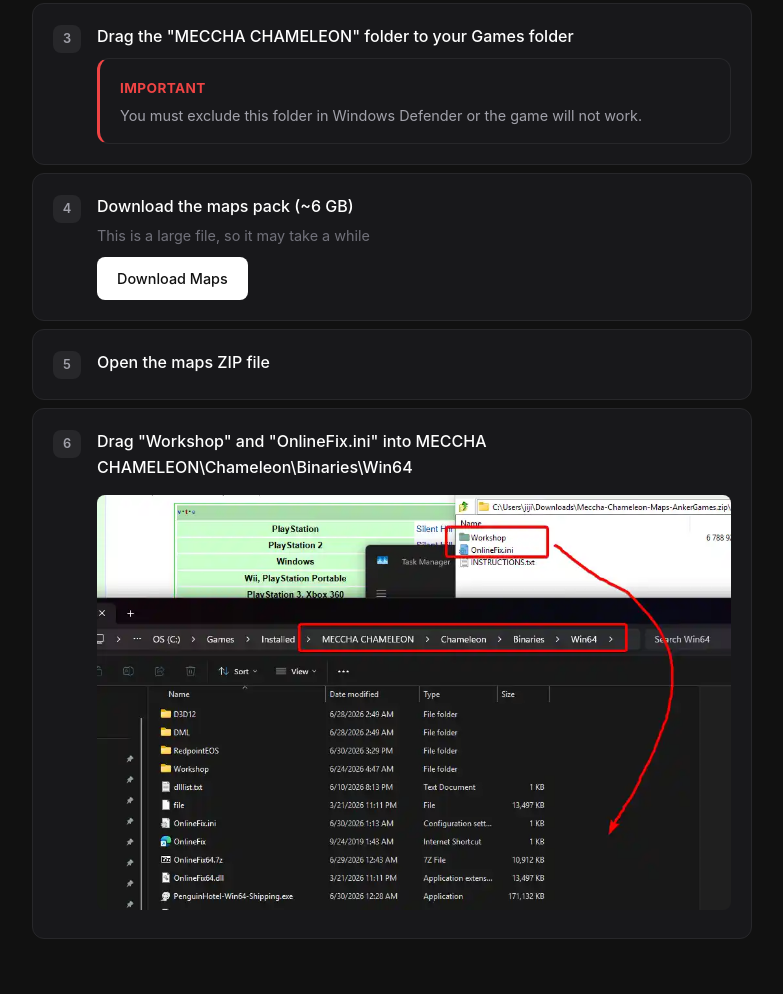
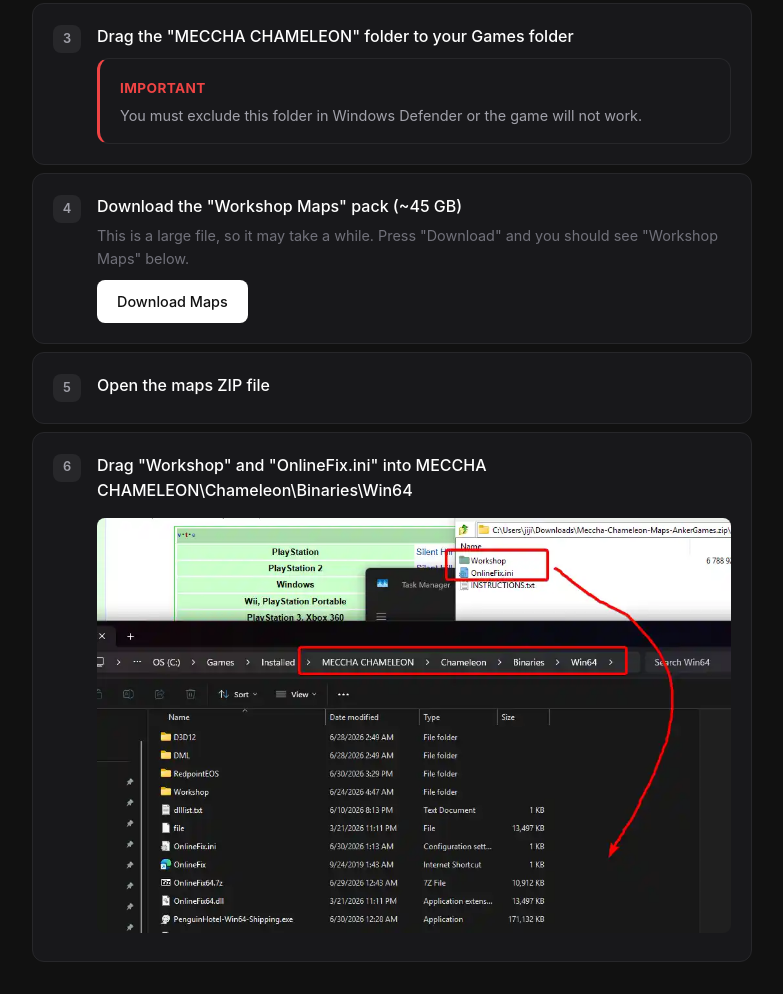
Before and after one commit to jijirae/kabodmeccha, a plain HTML site: page index.html in a window 1280 px wide. Shown: the part 1062-2056 px from the top of the page, without its empty margins (248-1031 px from the left). Drawn offline with Linux system fonts and the light colour scheme.

Commit message:
Update download section for Workshop Maps pack

```diff
--- a/index.html
+++ b/index.html
@@ -190,9 +190,9 @@
             <div class="step">
                 <div class="step-num">4</div>
                 <div class="step-body">
-                    <div class="step-title">Download the maps pack (~6 GB)</div>
-                    <div class="step-desc">This is a large file, so it may take a while</div>
-                    <a class="download" href="https://drive.google.com/file/d/1YBh6bWgFZxpAXyQCSufxT42_vFZDXnrM/view?usp=drive_link">Download Maps</a>
+                    <div class="step-title">Download the "Workshop Maps" pack (~45 GB)</div>
+                    <div class="step-desc">This is a large file, so it may take a while. Press "Download" and you should see "Workshop Maps" below. </div>
+                    <a class="download" href="https://ankergames.net/game/meccha-chameleon">Download Maps</a>
                 </div>
             </div>
         </div>
```
